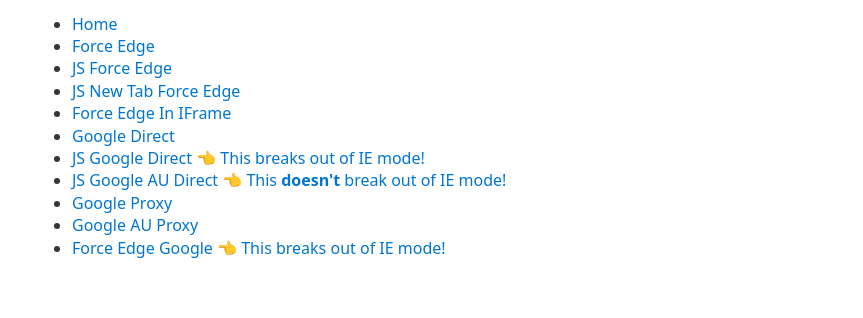
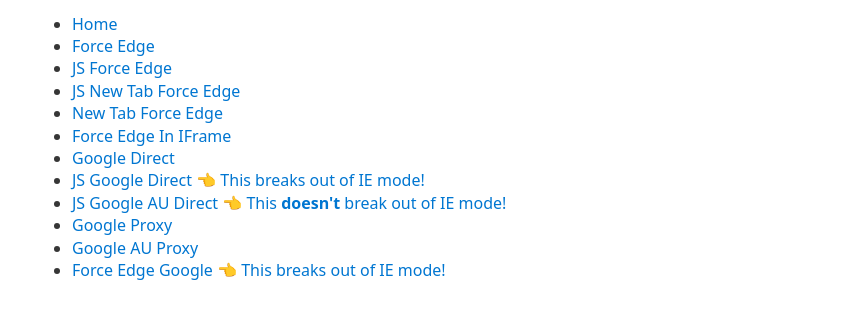
Before and after one commit to windyroad/user-agent-test, a plain HTML site: page src/index.html in a window 1280 px wide. Shown: the part 124-442 px from the top of the page, without its empty margins (208-1071 px from the left). Drawn offline with nearby package versions, Linux system fonts and the light colour scheme; a script that the page names is missing.

Commit message:
added plain tab opener

```diff
--- a/src/index.html
+++ b/src/index.html
@@ -43,6 +43,7 @@
             <li><a href="force-edge.html">Force Edge</a></li>
             <li><a href="force-edge.html" onclick="jsOpen(this); return false;">JS Force Edge</a></li>
             <li><a href="force-edge.html" onclick="openInEdge(this); return false;">JS New Tab Force Edge</a></li>
+            <li><a href="force-edge.html" target="_blank">New Tab Force Edge</a></li>
             <li><a href="force-edge-in-iframe.html">Force Edge In IFrame</a></li>
             <li><a href="https://www.google.com">Google Direct</a></li>
             <li><a href="https://www.google.com" onclick="jsOpen(this); return false;">JS Google Direct 👈 This breaks out of IE mode!</a></li>
```
